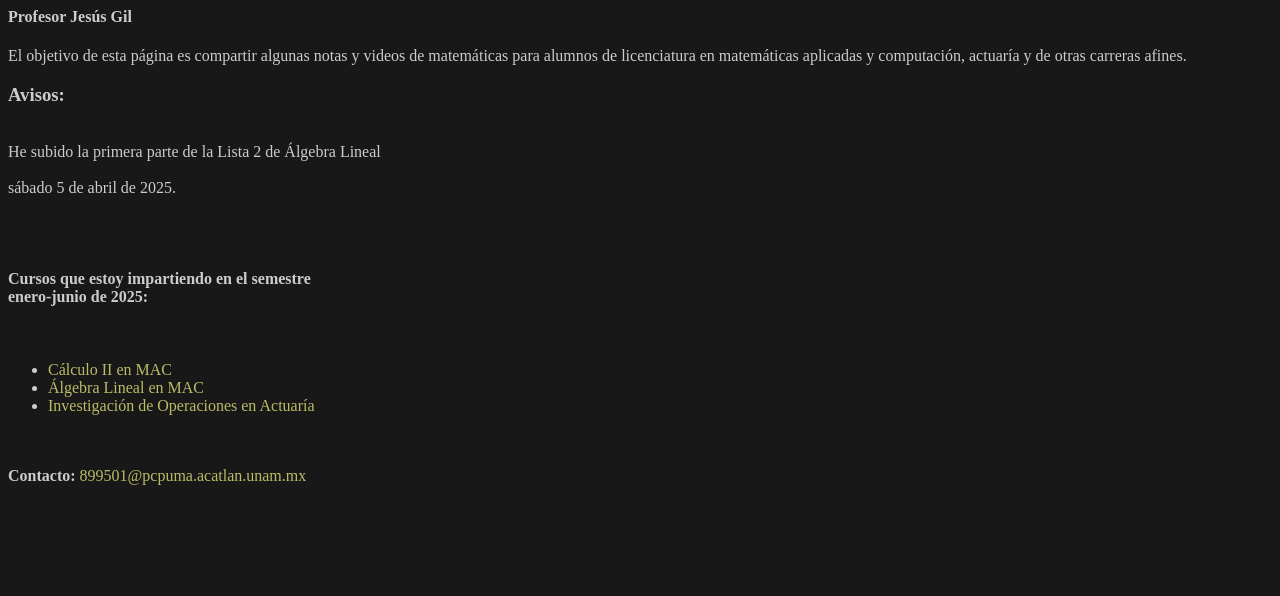
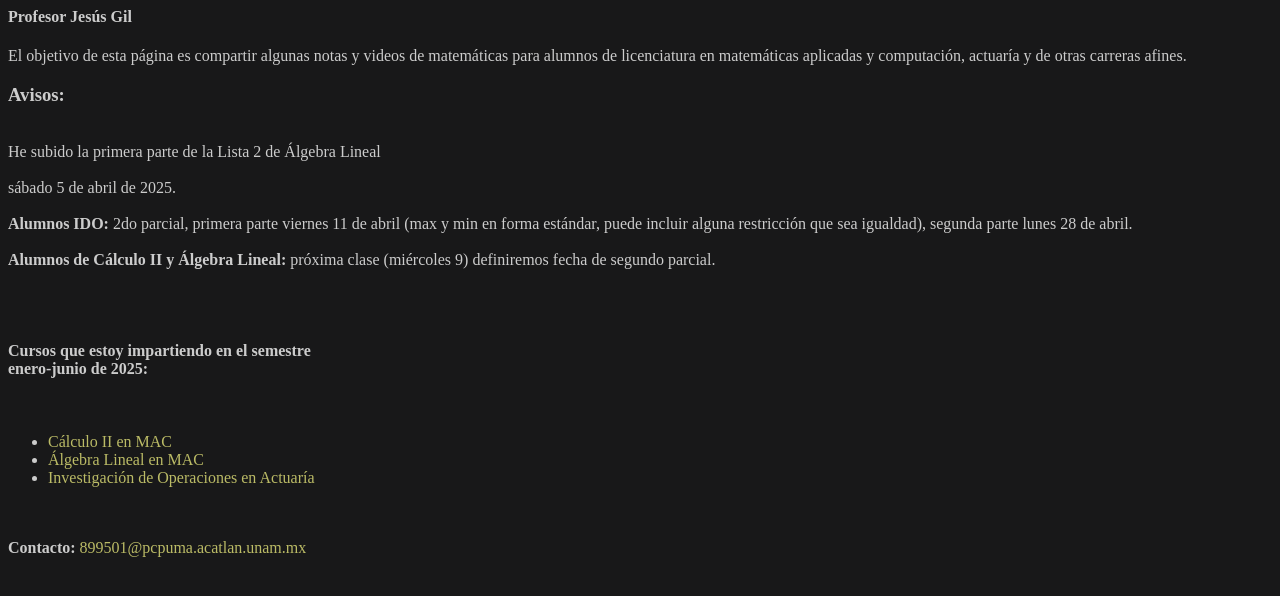
Before and after one commit to jgwalneko/jgwalneko.github.io, a plain HTML site: page index.html in a window 1280 px wide. Drawn offline with Linux system fonts and the light colour scheme.

Commit message:
Update index.html

```diff
--- a/index.html
+++ b/index.html
@@ -10,7 +10,10 @@
     <p>
     <h3>Avisos:</h3>
             <br>  He subido la primera parte de la Lista 2 de Álgebra Lineal<br><br>
-            sábado 5 de abril de 2025.
+            sábado 5 de abril de 2025.<br><br>
+        <b>Alumnos IDO: </b> 2do parcial, primera parte viernes 11 de abril (max y min en forma estándar,
+        puede incluir alguna restricción que sea igualdad), segunda parte lunes 28 de abril.<br><br>
+        <b>Alumnos de Cálculo II y Álgebra Lineal:</b> próxima clase (miércoles 9) definiremos fecha de segundo parcial.
 
     </p>
     <br><br>
```
